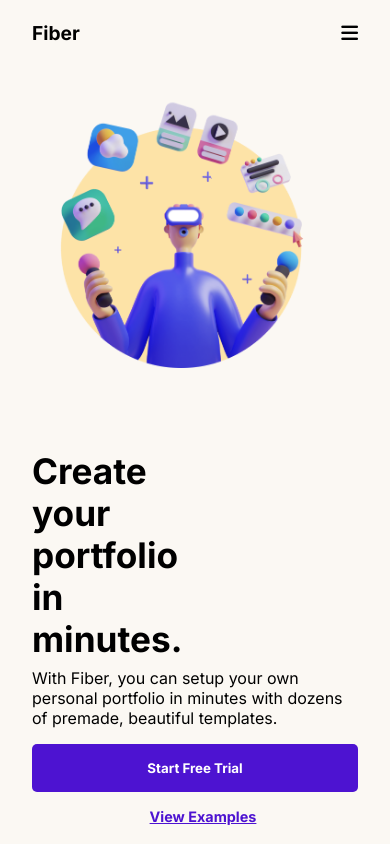
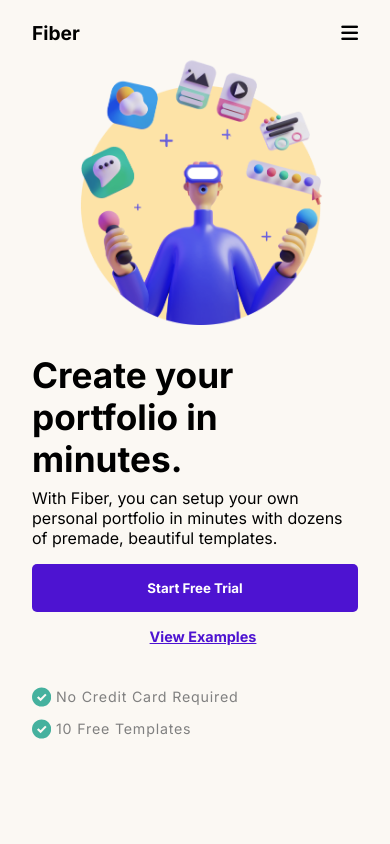
Before and after one commit to Fayorr/codewell, a React (Create React App) app in the folder fiber-app/: page / in a window 390 px wide. Shown: the top 844 px of the page. Built offline with nearby package versions, Linux system fonts and the light colour scheme.

Commit message:
code refactor

```diff
--- a/fiber-app/src/App.css
+++ b/fiber-app/src/App.css
@@ -35,6 +35,7 @@
 }
 .bars{
   display: none;
+  cursor: pointer;
 }
 h3 {
   margin-top: 2rem;
@@ -50,11 +51,13 @@
   border: none;
   border-radius: 5px;
   padding: 1rem;
+  cursor: pointer;
 
 }
 .in{
 background-color: transparent;
 font-weight: bold;
+cursor: pointer;
 }
 .up{
 background-color: #4d13d1;
@@ -114,6 +117,7 @@
     font-weight: 700;
     text-decoration: underline;
     background-color: #fbf8f3;
+    cursor: pointer;
 }
 .portfolio-image{
   width: 73%;
@@ -484,11 +488,10 @@
    height: 25vh;
    padding: 0;
    position: absolute;
-   top: 10%;
+   top: 6%;
    left: 0;
    display: none;
    text-align: center;
-   /* filter: drop-shadow(0px 4px 4px rgba(0, 0, 0, 0.25)); */
    transition: 1s cubic-bezier(.68, -0.55, .27, 1.55);
   }
  .nav ul li{
@@ -524,26 +527,30 @@
       flex-direction: column;
       justify-content: space-between;
       padding: 1rem 2rem;
+      position: relative;
     }
     .portfolio-rating{
       display: none;
     }
     .portfolio-text{
-      padding-top: 23rem;
+      padding-top: 17rem;
     }
     .portfolio-text h1{
       font-size: 2.2rem;
       margin-bottom: .5rem;
-      width: 50%;
+      width: 70%;
     }
     .portfolio-image{
       position: absolute;
-      top: 10%;
-      left: 10%;
+      top: -3%;
+      left: 15%;
     }
     .portfolio-buttons{
       display: flex;
       flex-direction: column;
+    }
+    .btn.up{
+      width: 100%;
     }
     .btn-2{
       background-color: transparent;
@@ -669,7 +676,7 @@
     /* STYLES FOR SIGN-UP PAGE  */
 
     .form-container {
-      padding: 5rem 2rem;
+      padding: 2rem;
     }
     .form-section{
       display: flex;
@@ -706,7 +713,8 @@
 
     .terms p{
       padding-left: .6rem;
-      font-size: .8rem;
+      font-size: .9rem;
+      width: 89%;
     }
    #terms input{
       justify-content: space-between;
@@ -735,8 +743,7 @@
         .slick-dots {
           color: #4d13d1;
           position: absolute;
-          /* margin-top: 1.8rem; */
-          top: 105%;
+          top: 92.5%;
           max-width: 100%;
           height: 35px;
         }
--- a/fiber-app/src/components/Diversify.jsx
+++ b/fiber-app/src/components/Diversify.jsx
@@ -1,6 +1,7 @@
 import React from "react";
 import '../App.css'
 import img from '../assets/Page Image.png'
+import { Link } from "react-router-dom"
 
 const Diversify = () => {
 return (
@@ -44,7 +45,7 @@
             <div className="diversify-pan-text">
                 <h2>Diversify your portfolio.</h2>
                 <p>Create an even more impressive portfolio by creating case studies for your projects. Simply follow our step-by-step guide.</p>
-                <button className="btn diversify-btn">Start Free Trial</button>
+                 <Link to="signin"><button className="btn diversify-btn">Start Free Trial</button></Link>
             </div>
             <div className="diversify-pan-image">
                 <img src={img} alt="" />
--- a/fiber-app/src/components/Portfolio.jsx
+++ b/fiber-app/src/components/Portfolio.jsx
@@ -1,6 +1,7 @@
 import React from "react";
 import '../App.css'
 import  img from '../assets/hero-Illustration.png'
+import { Link } from "react-router-dom"
 
 const Portfolio = () => {
 return (
@@ -35,7 +36,7 @@
             <h1>Create your portfolio in minutes.</h1>
             <p>With Fiber, you can setup your own personal portfolio in minutes with dozens of premade, beautiful templates.</p>
             <div className="portfolio-buttons">
-                <button className="btn up">Start Free Trial</button>
+                 <Link to="signin"><button className="btn up">Start Free Trial</button></Link>
                 <button className="btn-2">View Examples</button>
             </div>
             <div className="portfolio-icons">
```
